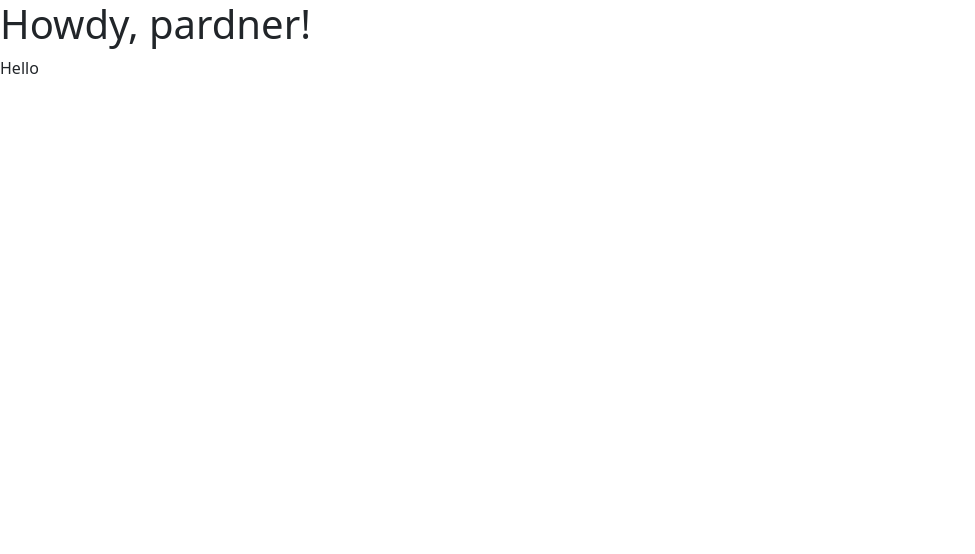
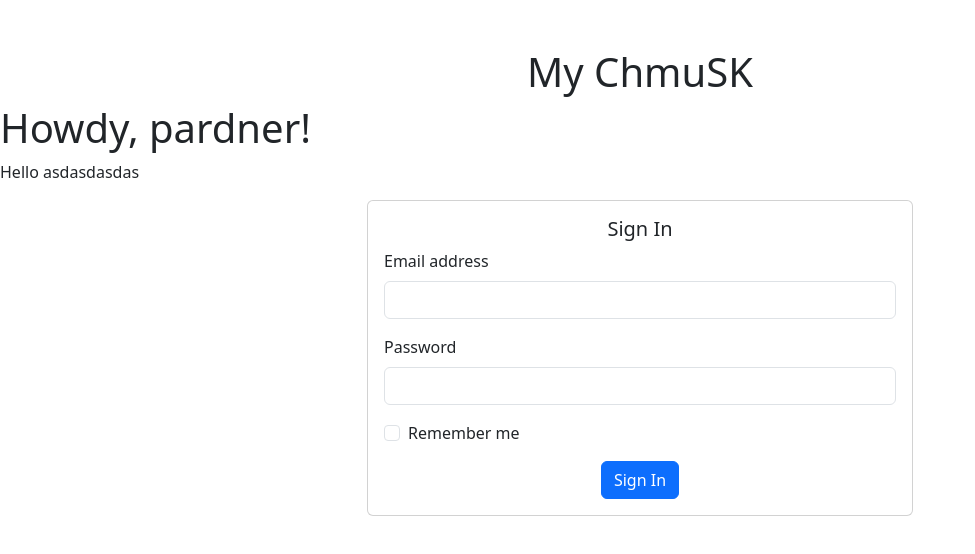
Before and after one commit to ptakf-uek/ChmuSK, an Angular app: page / in a window 1280 px wide. Shown: the top 554 px of the page, without its empty margins (0-975 px from the left). Built offline with nearby package versions, Linux system fonts and the light colour scheme.

Commit message:
sign in form added to main page

```diff
--- a/src/app/app.component.html
+++ b/src/app/app.component.html
@@ -1,4 +1,14 @@
+<div class="container mt-5">
+    <div class="row justify-content-center">
+        <div class="col-md-6 text-center">
+            <h1>My ChmuSK</h1>
+        </div>
+    </div>
+</div>
+
 <h1>Howdy, pardner!</h1>
-<p>Hello</p>
+<p>Hello asdasdasdas</p>
+<signIn></signIn>
 
-<router-outlet />
+
+<router-outlet></router-outlet>
--- a/src/app/app.component.ts
+++ b/src/app/app.component.ts
@@ -1,10 +1,11 @@
 import { Component } from '@angular/core';
 import { RouterOutlet } from '@angular/router';
+import { SignInComponent } from './login/signIn/signIn.component';
 
 @Component({
   selector: 'app-root',
   standalone: true,
-  imports: [RouterOutlet],
+  imports: [RouterOutlet, SignInComponent],
   templateUrl: './app.component.html',
   styleUrl: './app.component.scss',
 })
--- a/src/app/app.routes.ts
+++ b/src/app/app.routes.ts
@@ -1,3 +1,6 @@
 import { Routes } from '@angular/router';
+import { SignInComponent } from './login/signIn/signIn.component';
 
-export const routes: Routes = [];
+export const routes: Routes = [
+    {path: 'signIn', component: SignInComponent}
+];
```
Also changed, not shown: src/app/login/signIn/signIn.component.ts (+13 -0 lines).
